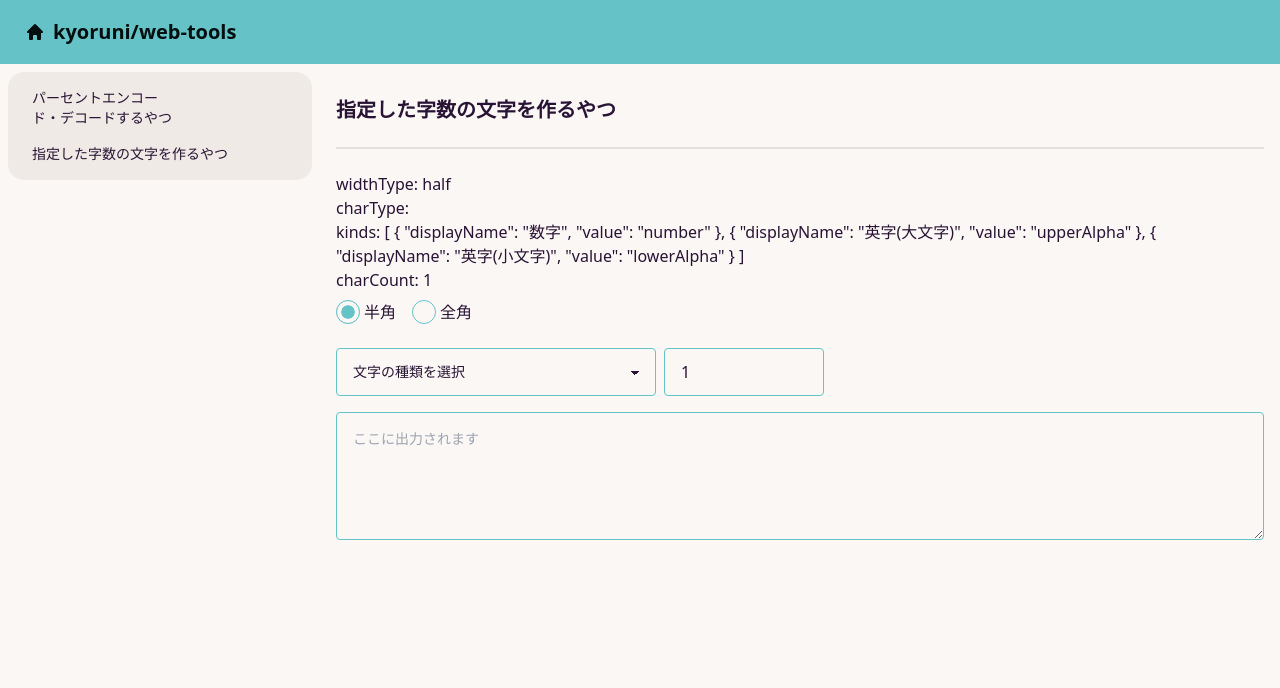
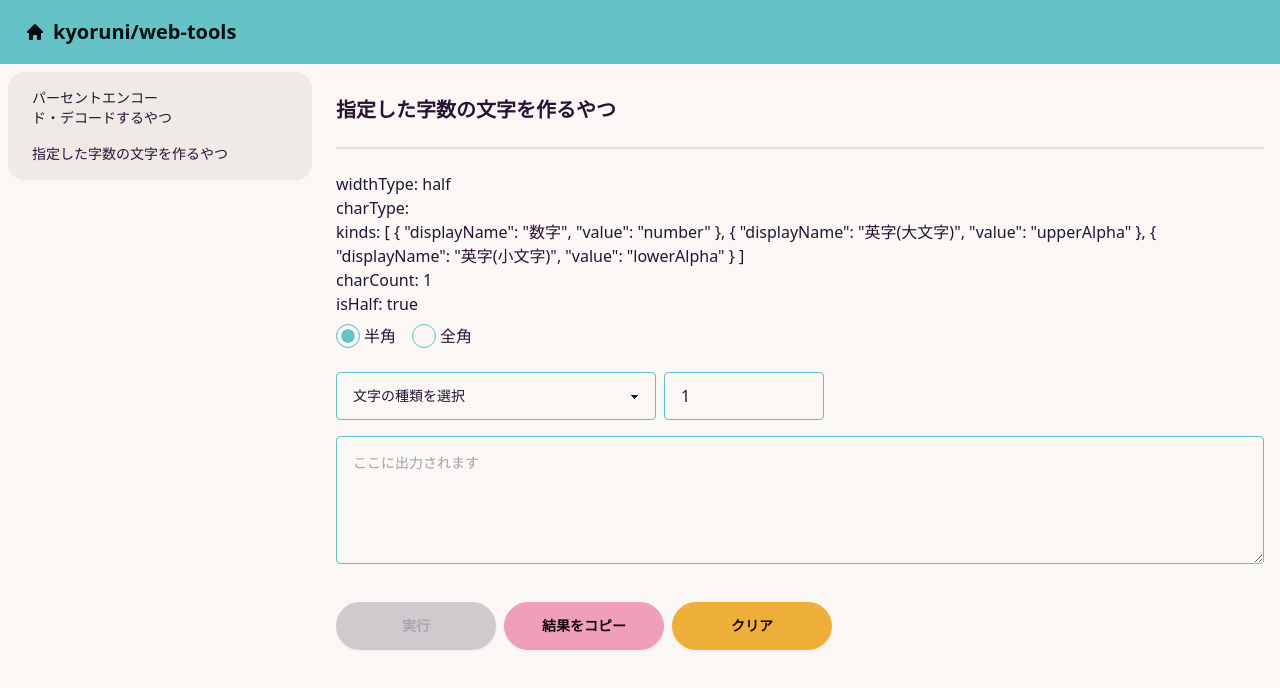
Before and after one commit to kyoruni/web-tools, a Nuxt app: page /string-generator in a window 1280 px wide. Shown: the top 688 px of the page. Built offline with nearby package versions, Linux system fonts and the light colour scheme.

Commit message:
:wrench: 数字を生成できるように

```diff
--- a/pages/string-generator.vue
+++ b/pages/string-generator.vue
@@ -5,6 +5,7 @@
     <p>charType: {{ charType }}</p>
     <p>kinds: {{ kinds }}</p>
     <p>charCount: {{ charCount }}</p>
+    <p>isHalf: {{ isHalf }}</p>
     <div class="flex items-center pb-4">
       <input type="radio" name="widthType" id="half" :class="radioClass" value="half" v-model="widthType" @change="selectHalf" />
       <label for="half" :class="labelClass" class="pr-4">半角</label>
@@ -25,11 +26,14 @@
         v-model="charCount"/>
     </div>
     <textarea class="textarea textarea-primary textarea-md w-full h-32 rounded mt-4 mb-4" placeholder="ここに出力されます" v-model="outputText"></textarea>
+    <button class="btn btn-primary mr-2" :class="[isInvalidExecute ? 'btn-disabled' : '', buttonClass]" @click="execute">実行</button>
+    <button class="btn btn-secondary mr-2" :class="buttonClass">結果をコピー</button>
+    <button class="btn btn-accent" :class="buttonClass">クリア</button>
   </div>
 </template>
 
 <script setup>
-import { ref, onMounted } from 'vue';
+import { ref, onMounted, computed } from 'vue';
 const widthType = ref('half'); // half or full
 const charType = ref('');
 const kinds = ref([]);
@@ -38,6 +42,44 @@ const outputText = ref('');
 
 const radioClass = 'radio radio-primary';
 const labelClass = 'label cursor-pointer';
+const buttonClass = 'w-40 mt-4';
+
+const isInvalidExecute = computed(() => {
+  return !charType.value || charCount.value === 0;
+});
+
+const isHalf = computed(() => {
+  return widthType.value === 'half';
+});
+
+const execute = (() => {
+  switch (charType.value) {
+    case 'number':
+      generateNumber();
+      break;
+    default:
+      alert('作成中');
+  }
+});
+
+const generateNumber = (() => {
+  let chars = '';
+  if (isHalf.value) {
+    chars = '0123456789';
+  } else {
+    chars = '０１２３４５６７８９';
+  };
+  outputText.value = generate(chars, charCount.value);
+});
+
+const generate = (chars, length) => {
+  let result = '';
+  const charsLength = chars.length;
+  for (let i = 0; i < length; i++) {
+    result += chars[i % charsLength];
+  }
+  return result;
+};
 
 const selectHalf = (() => {
   charType.value = '';
```
